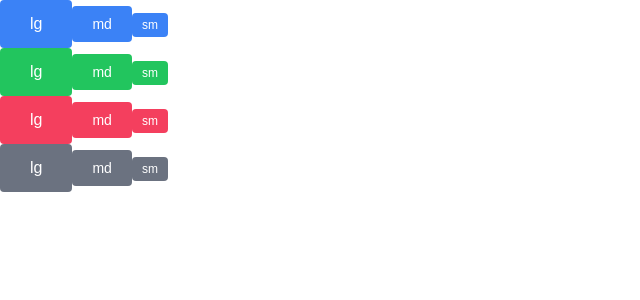
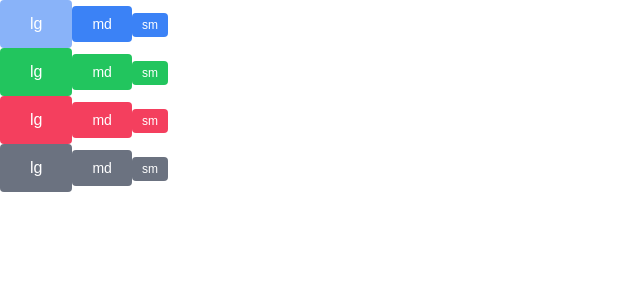
Before and after one commit to NapolDeveloper/np-design-system, a React (Vite) app in the folder app/: page / in a window 1280 px wide. Shown: the top 300 px of the page, without its empty margins (0-640 px from the left). Built offline with nearby package versions, Linux system fonts and the light colour scheme.

Commit message:
[Feat] 버튼 disabled 상태 추가

```diff
--- a/app/src/App.tsx
+++ b/app/src/App.tsx
@@ -5,7 +5,9 @@ function App() {
   return (
     <div>
       <Provider>
-        <Button size="lg">lg</Button>
+        <Button size="lg" disabled>
+          lg
+        </Button>
         <Button size="md">md</Button>
         <Button size="sm">sm</Button>
         <div></div>
--- a/app/src/components/atoms/Button/styled.ts
+++ b/app/src/components/atoms/Button/styled.ts
@@ -16,6 +16,11 @@ export const StyledButton = styled('button').withConfig({
 
   ${({ size }) => getSizeStyles(size)}
   ${({ btnType }) => getTypeStyles(btnType)}
+
+  &:disabled {
+    cursor: not-allowed;
+    opacity: 0.6;
+  }
 `;
 
 const getSizeStyles = (size?: Size) => {
```
